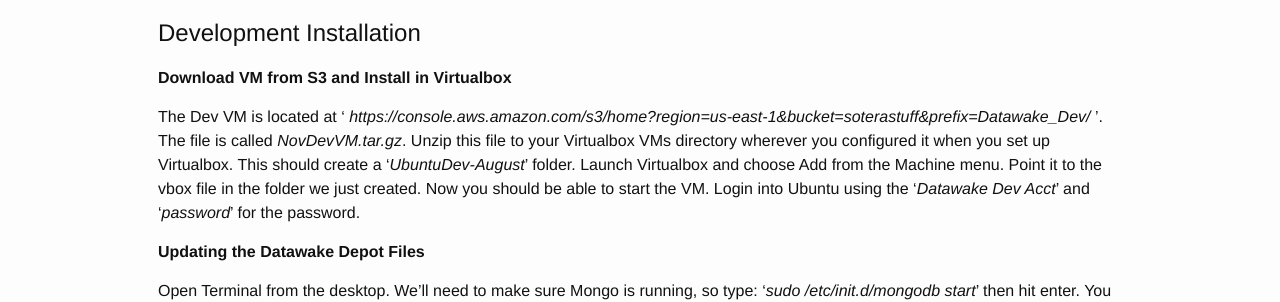
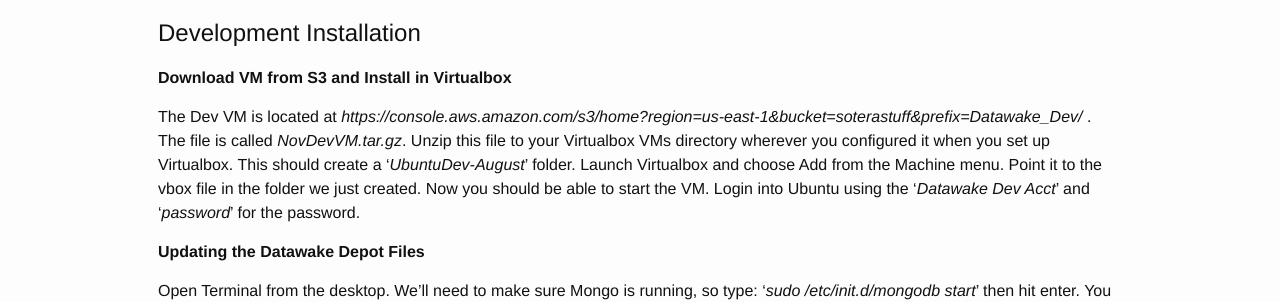
Before and after one commit to Sotera/Datawake, a Jekyll site: the page built from quickstart.md, in a window 1280 px wide. Shown: the part 953-1255 px from the top of the page. Built offline with Jekyll 4.4.1, drawn with Linux system fonts in a browser that asks for light colours; Markdown is read by kramdown in place of the engine named in the settings.

```diff
--- a/quickstart.md
+++ b/quickstart.md
@@ -39,7 +39,7 @@ Password: admin
 # Development Installation <a id="devinstallation">
 __Download VM from S3 and Install in Virtualbox__
 
-The Dev VM is located at ' _https://console.aws.amazon.com/s3/home?region=us-east-1&bucket=soterastuff&prefix=Datawake_Dev/_ ’.  The file is called _NovDevVM.tar.gz_.  Unzip this file to your Virtualbox VMs directory wherever you configured it when you set up Virtualbox.  This should create a ‘_UbuntuDev-August_’ folder.  Launch Virtualbox and choose Add from the Machine menu.  Point it to the vbox file in the folder we just created.  Now you should be able to start the VM.  Login into Ubuntu using the ‘_Datawake Dev Acct_’  and ‘_password_’ for the password.
+The Dev VM is located at _https://console.aws.amazon.com/s3/home?region=us-east-1&bucket=soterastuff&prefix=Datawake_Dev/_ .  The file is called _NovDevVM.tar.gz_.  Unzip this file to your Virtualbox VMs directory wherever you configured it when you set up Virtualbox.  This should create a ‘_UbuntuDev-August_’ folder.  Launch Virtualbox and choose Add from the Machine menu.  Point it to the vbox file in the folder we just created.  Now you should be able to start the VM.  Login into Ubuntu using the ‘_Datawake Dev Acct_’  and ‘_password_’ for the password.
 
 __Updating the Datawake Depot Files__
 
```
